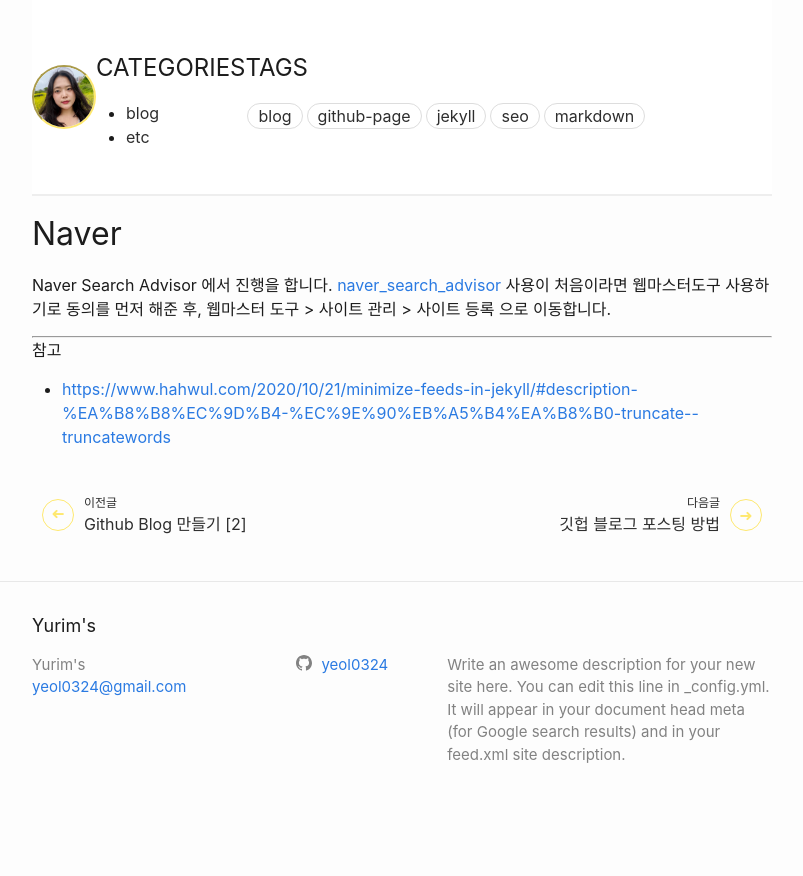
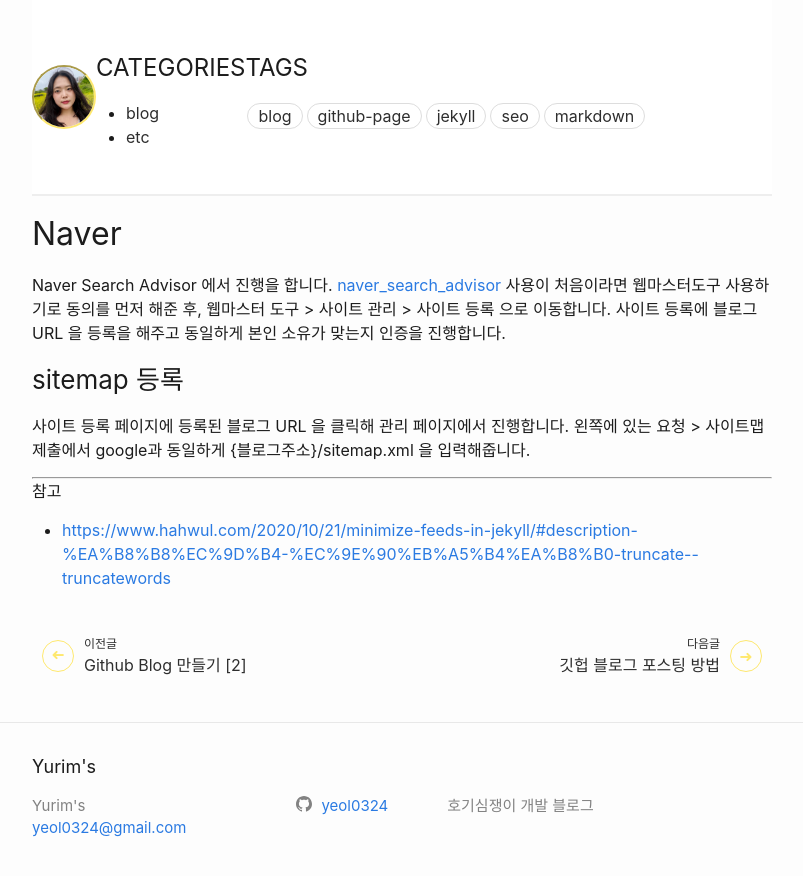
Before and after one commit to yeol0324/yeol0324.github.io, a Jekyll site: the page built from _posts/blog/2024-03-02-jekyll-github-blog-3.md, in a window 1280 px wide and 900 px high, scrolled down 5797 px. Shown: the top 876 px of the window, without its empty margins (238-1041 px from the left). Built offline with Jekyll 4.4.1, drawn with Linux system fonts in a browser that asks for light colours; before the commit the page ends 6623 px from its top, so only the background shows below that.

Commit message:
blog 설명 변경

```diff
--- a/_config.yml
+++ b/_config.yml
@@ -21,9 +21,7 @@
 title: Yurim's
 email: yeol0324@gmail.com
 description: >- # this means to ignore newlines until "baseurl:"
-  Write an awesome description for your new site here. You can edit this
-  line in _config.yml. It will appear in your document head meta (for
-  Google search results) and in your feed.xml site description.
+  호기심쟁이 개발 블로그
 baseurl: "" # the subpath of your site, e.g. /blog
 url: "" # the base hostname & protocol for your site, e.g. http://example.com
 # twitter_username: jekyllrb
--- a/_posts/blog/2024-03-02-jekyll-github-blog-3.md
+++ b/_posts/blog/2024-03-02-jekyll-github-blog-3.md
@@ -213,6 +213,12 @@
 ## Naver
 Naver Search Advisor 에서 진행을 합니다. [naver_search_advisor](https://searchadvisor.naver.com/)
 사용이 처음이라면 웹마스터도구 사용하기로 동의를 먼저 해준 후, 웹마스터 도구 > 사이트 관리 > 사이트 등록 으로 이동합니다.
+사이트 등록에 블로그 URL 을 등록을 해주고 동일하게 본인 소유가 맞는지 인증을 진행합니다.
+
+### sitemap 등록
+사이트 등록 페이지에 등록된 블로그 URL 을 클릭해 관리 페이지에서 진행합니다. 왼쪽에 있는 요청 > 사이트맵 제출에서 google과 동일하게 {블로그주소}/sitemap.xml 을 입력해줍니다.
+
+
 
 ---
 참고
```
